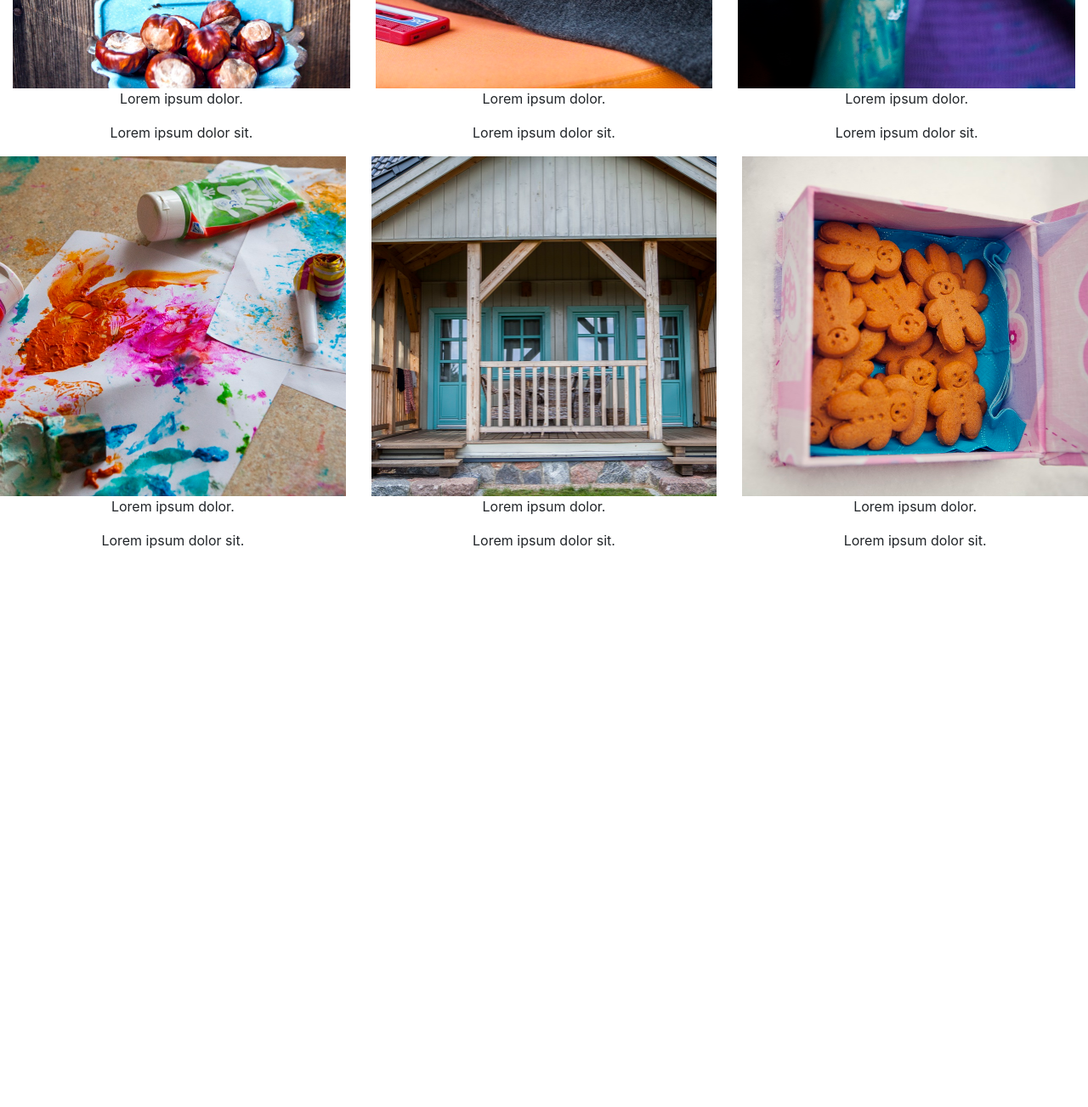
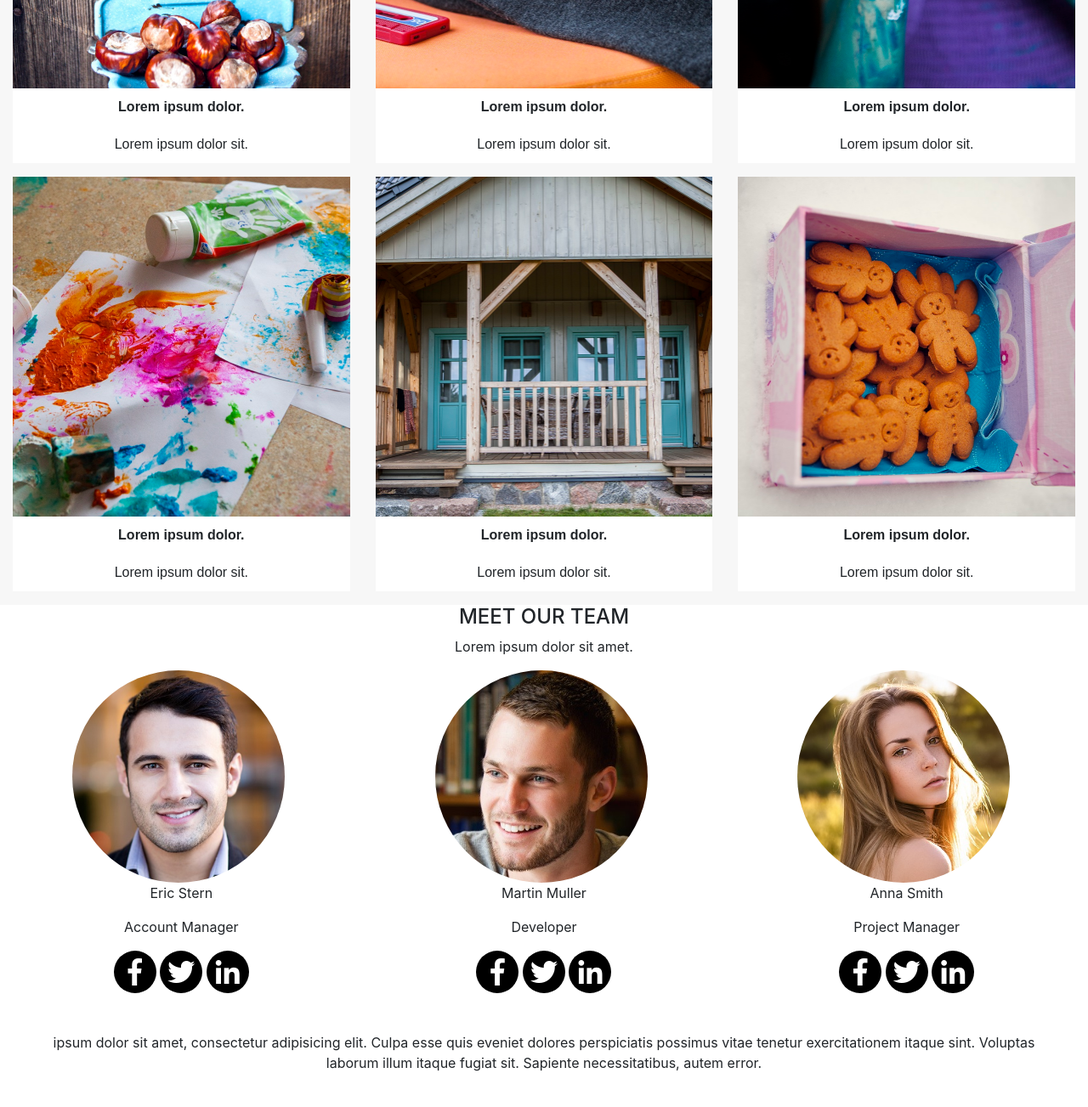
Before and after one commit to Ola1990/bootstrap, a plain HTML site: page bootstrap-warsztaty/index.html in a window 1280 px wide. Shown: the part 1504-2807 px from the top of the page at 85% size. Before the commit the page ends 2168 px from the top, so only its background shows below. Drawn offline with nearby package versions, Linux system fonts and the light colour scheme.

Commit message:
commit-team

```diff
--- a/bootstrap-warsztaty/css/style.css
+++ b/bootstrap-warsztaty/css/style.css
@@ -58,7 +58,7 @@ h1 {
   border-radius: 50%;
   margin: auto;
 }
-#title-services, #title-portfolio {
+#title-services, #title-portfolio, #title-team {
     text-align: center;
 }
 .fas, .far  {
@@ -115,7 +115,7 @@ p {
     position: relative;
     background-color: rgba(14, 216, 214, 0);
     height: 50vh;
-    transition-duration: 0.5s;
+    transition-duration: 0.3s;
 }
 .blue-mask:hover {
   background-color: rgba(14, 216, 214, 0.5);
@@ -134,3 +134,69 @@ p {
 .blue-mask:hover .plus {
     opacity: 1;
 }
+#portfolio {
+    background-color: #f7f7f7;
+}
+.paragraphs {
+    background-color: white;
+    margin: 0;
+}
+.title-image {
+    font-weight: bold;
+    padding: 10px;
+    font-family: 'Montserrat', sans-serif;
+    margin: 0;
+}
+.under-image {
+    padding: 10px;
+    font-family: 'Montserrat', sans-serif;
+}
+.team-person {
+    height: 250px;
+    width: 250px;
+    background-repeat: no-repeat;
+    border-radius: 50%;
+    background-position: center;
+    background-size: cover;
+    position: relative;
+    left: 70px;
+}
+#team-person1 {
+    background-image: url(../img/team/man-1.jpg);
+}
+#team-person2 {
+    background-image: url(../img/team/man-2.jpg);
+}
+#team-person3 {
+    background-image: url(../img/team/woman-1.jpg);
+}
+.icons {
+    position: relative;
+}
+.icons1 {
+    position: relative;
+    display: inline-block;
+    font-size: 2rem;
+    height: 50px;
+    width: 50px;
+    background-color: black;
+    color: white;
+    border-radius: 50%;
+
+}
+.fab {
+    position: absolute;
+    top: 50%;
+    left: 25px;
+    transform: translate(-50%, -50%);
+
+}
+#team {
+    text-align: center;
+}
+.icons1:hover {
+    background-color: #0ed8d6;
+}
+#team-footer {
+   padding: 40px;
+}
--- a/bootstrap-warsztaty/index.html
+++ b/bootstrap-warsztaty/index.html
@@ -93,9 +93,9 @@
                                 </div>
                             </div>
                         </div>
-                        <div id="paragraphs1">
-                            <p id="title-image1">Lorem ipsum dolor.</p>
-                            <p id="under-image1">Lorem ipsum dolor sit.</p>
+                        <div class="paragraphs">
+                            <p class="title-image">Lorem ipsum dolor.</p>
+                            <p class="under-image">Lorem ipsum dolor sit.</p>
                         </div>
                     </div>
 
@@ -110,9 +110,9 @@
                             </div>
 
                         </div>
-                        <div id="paragraphs2">
-                            <p id="title-image2">Lorem ipsum dolor.</p>
-                            <p id="under-image2">Lorem ipsum dolor sit.</p>
+                        <div class="paragraphs">
+                            <p class="title-image">Lorem ipsum dolor.</p>
+                            <p class="under-image">Lorem ipsum dolor sit.</p>
                         </div>
                     </div>
 
@@ -128,14 +128,13 @@
 
                         </div>
                     </div>
-                    <div id="paragraphs3">
-                        <p id="title-image3">Lorem ipsum dolor.</p>
-                        <p id="under-image3">Lorem ipsum dolor sit.</p>
+                    <div class="paragraphs">
+                        <p class="title-image">Lorem ipsum dolor.</p>
+                        <p class="under-image">Lorem ipsum dolor sit.</p>
                     </div>
                 </div>
 
             </div>
-        </div>
         <div class="row">
             <div class="col-md-4">
                 <div id="box4" class="box">
@@ -147,9 +146,9 @@
                         </div>
 
                     </div>
-                    <div id="paragraphs1">
-                        <p id="title-image4">Lorem ipsum dolor.</p>
-                        <p id="under-image4">Lorem ipsum dolor sit.</p>
+                    <div class="paragraphs">
+                        <p class="title-image">Lorem ipsum dolor.</p>
+                        <p class="under-image">Lorem ipsum dolor sit.</p>
                     </div>
                 </div>
 
@@ -164,9 +163,9 @@
                         </div>
 
                     </div>
-                    <div id="paragraphs5">
-                        <p id="title-image5">Lorem ipsum dolor.</p>
-                        <p id="under-image5">Lorem ipsum dolor sit.</p>
+                    <div class="paragraphs">
+                        <p class="title-image">Lorem ipsum dolor.</p>
+                        <p class="under-image">Lorem ipsum dolor sit.</p>
                     </div>
                 </div>
 
@@ -181,17 +180,83 @@
                         </div>
 
                     </div>
-                    <div id="paragraphs6">
-                        <p id="title-image6">Lorem ipsum dolor.</p>
-                        <p id="under-image6">Lorem ipsum dolor sit.</p>
+                    <div class="paragraphs">
+                        <p class="title-image">Lorem ipsum dolor.</p>
+                        <p class="under-image">Lorem ipsum dolor sit.</p>
                     </div>
                 </div>
 
             </div>
         </div>
-
+        </div>
     </section>
-
+    <section id="team">
+       <div id="title-team">
+            <h4>MEET OUR TEAM</h4>
+            <p id="section-team">Lorem ipsum dolor sit amet.</p>
+        </div>
+        <div class="container-fluid">
+            <div class="row">
+                <div class="col-md-4">
+                    <div id="team-person1" class="team-person"></div>
+                    <div class="name">
+                        <p>Eric Stern</p>
+                        <p>Account Manager</p>
+                    </div>
+                    <div class="icons">
+                        <div class="icons1">
+                        <i class="fab fa-facebook-f"></i>
+                        </div>
+                        <div class="icons1">
+                        <i class="fab fa-twitter"></i>
+                        </div>
+                        <div class="icons1">
+                        <i class="fab fa-linkedin-in"></i>
+                        </div>
+                    </div>
+                </div>
+                <div class="col-md-4">
+                    <div id="team-person2" class="team-person"></div>
+                    <div class="name">
+                        <p>Martin Muller</p>
+                        <p>Developer</p>
+                    </div>
+                    <div class="icons">
+                       <div class="icons1">
+                        <i class="fab fa-facebook-f"></i>
+                        </div>
+                        <div class="icons1">
+                        <i class="fab fa-twitter"></i>
+                        </div>
+                        <div class="icons1">
+                        <i class="fab fa-linkedin-in"></i>
+                        </div>
+                    </div>
+                </div>
+                <div class="col-md-4">
+                    <div id="team-person3" class="team-person"></div>
+                    <div class="name">
+                        <p>Anna Smith</p>
+                        <p>Project Manager</p>
+                    </div>
+                    <div class="icons">
+                        <div class="icons1">
+                        <i class="fab fa-facebook-f"></i>
+                        </div>
+                        <div class="icons1">
+                        <i class="fab fa-twitter"></i>
+                        </div>
+                        <div class="icons1">
+                        <i class="fab fa-linkedin-in"></i>
+                        </div>
+                    </div>
+                </div>
+            </div>
+        </div>
+        <div id="team-footer">
+             ipsum dolor sit amet, consectetur adipisicing elit. Culpa esse quis eveniet dolores perspiciatis possimus vitae tenetur exercitationem itaque sint. Voluptas laborum illum itaque fugiat sit. Sapiente necessitatibus, autem error.
+        </div>
+    </section>
 
 
 
```
